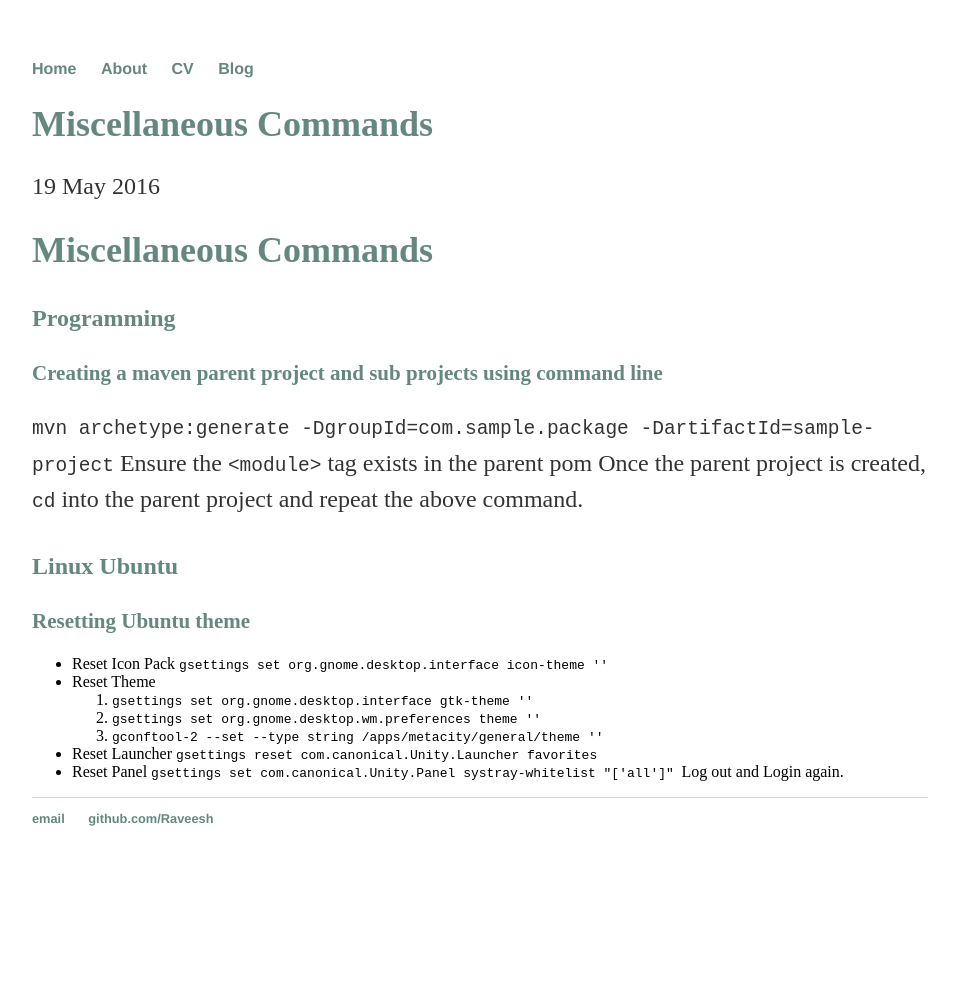
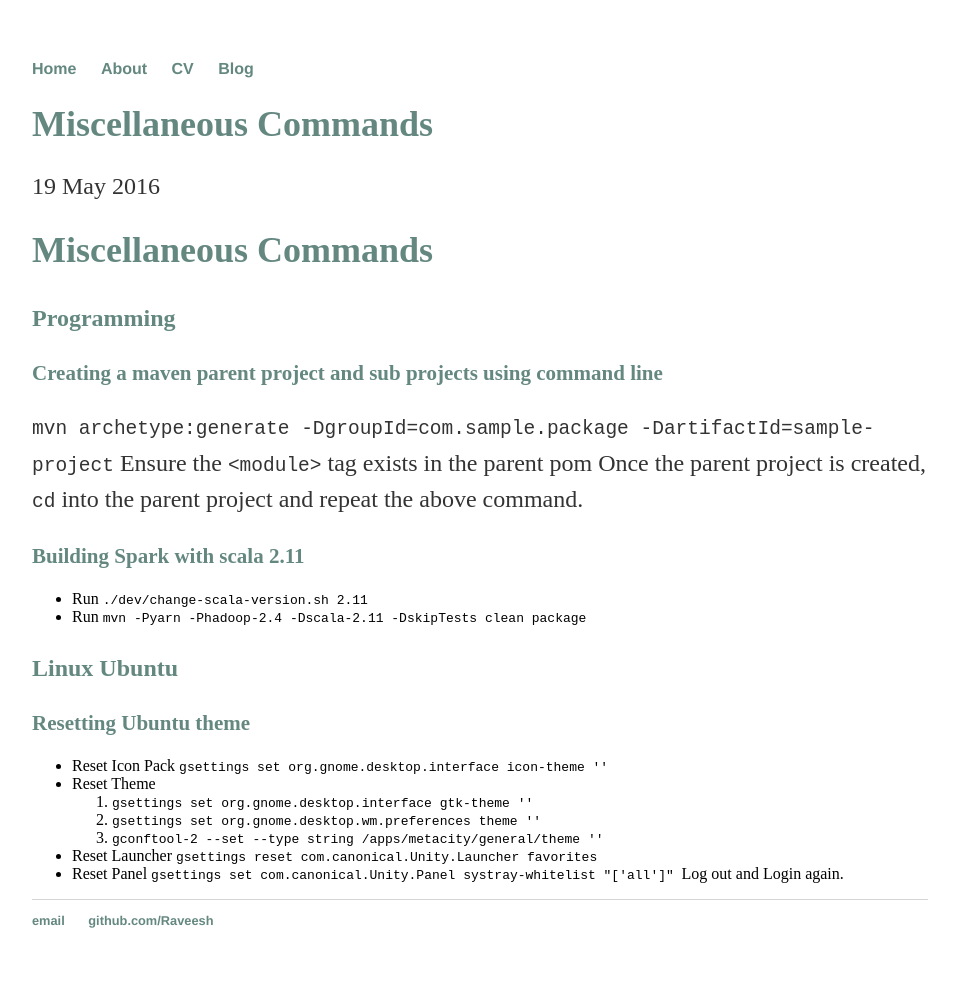
Before and after one commit to jainshailesh/Raveesh.github.io, a Jekyll site: the page built from _posts/2016-05-23-misc-commands-cheatsheet.md, in a window 1280 px wide. Shown: the whole page, without its empty margins (160-1116 px from the left). Built offline with Jekyll 4.4.1, drawn with Linux system fonts in a browser that asks for light colours; before the commit the page ends 900 px from its top, so only the background shows below that.

Commit message:
Building spark

```diff
--- a/_posts/2016-05-23-misc-commands-cheatsheet.md
+++ b/_posts/2016-05-23-misc-commands-cheatsheet.md
@@ -13,6 +13,11 @@ date: 2016-05-19
 Ensure the  `<module>` tag exists in the parent pom
 Once the parent project is created, `cd` into the parent project and repeat the above command.
 
+### Building Spark with scala 2.11
+* Run `./dev/change-scala-version.sh 2.11`
+* Run `mvn -Pyarn -Phadoop-2.4 -Dscala-2.11 -DskipTests clean package`
+
+
 ## Linux Ubuntu
 ### Resetting Ubuntu theme
 
```
